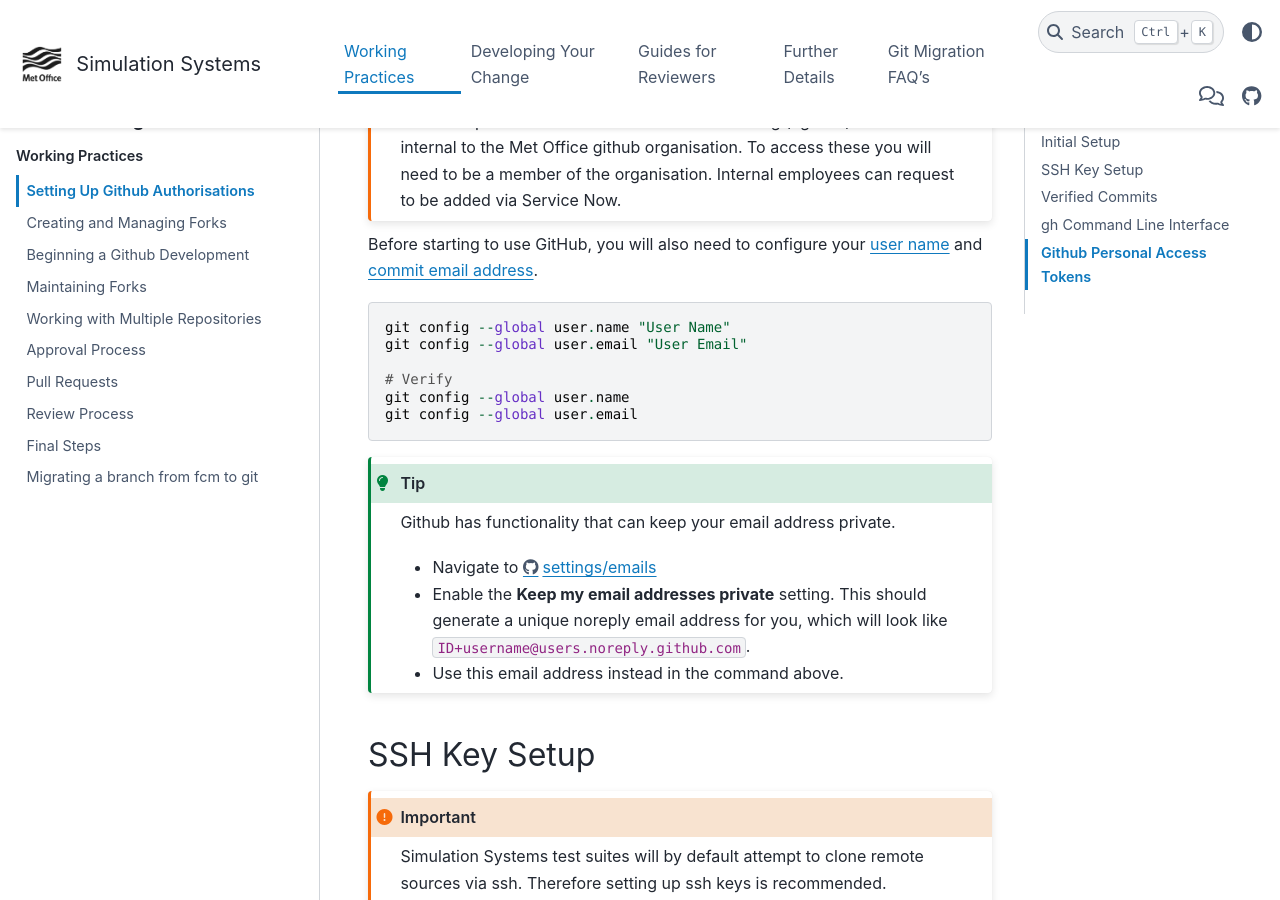
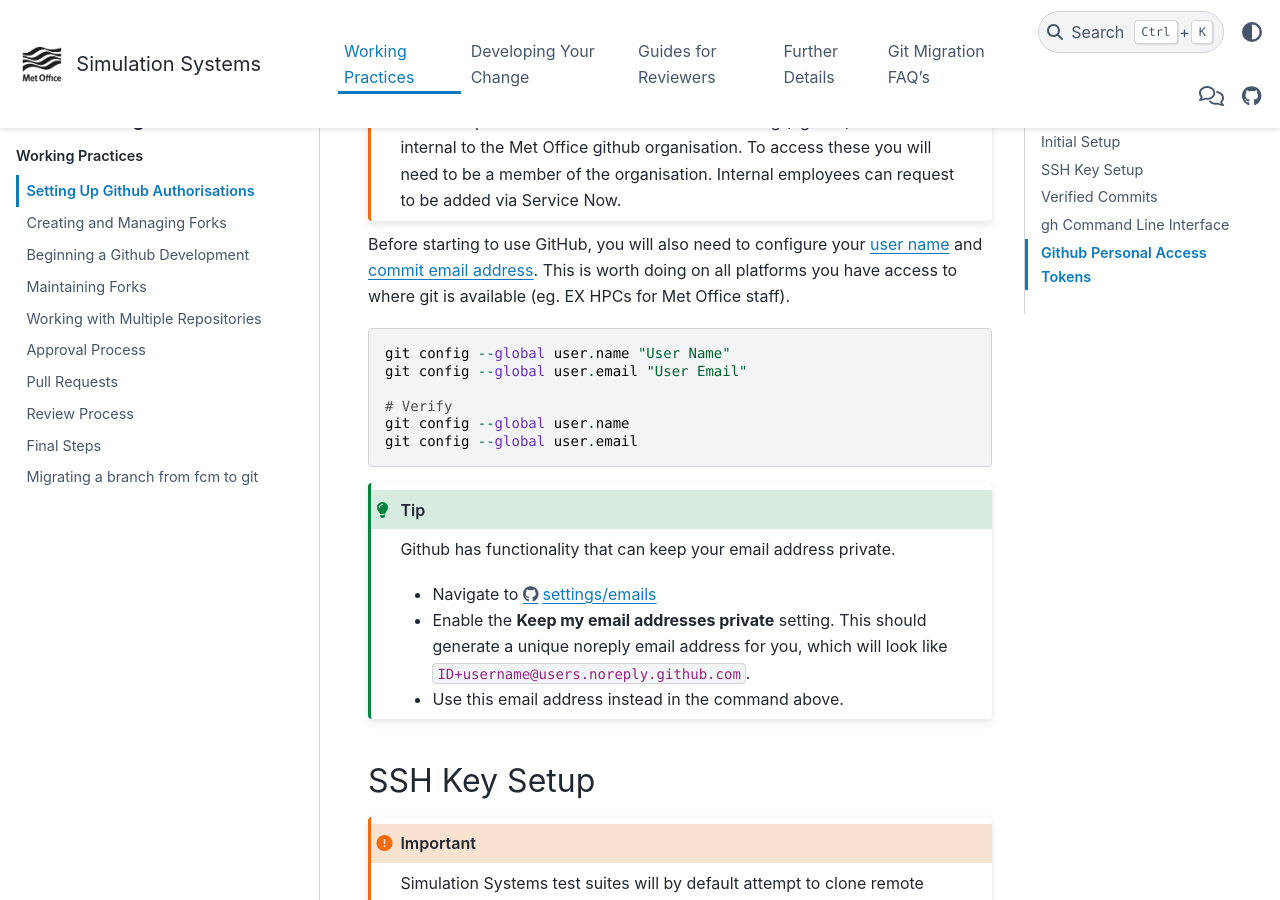
Before and after one commit to MetOffice/simulation-systems, a Sphinx documentation site: the page built from source/WorkingPractices/gh_authorisation.rst, in a window 1280 px wide and 900 px high, scrolled down 715 px. Built offline with Sphinx 7.4.7 and the PyData theme 0.15.4, drawn with Linux system fonts in a browser that asks for light colours.

Commit message:
add git ex advice (#578)

```diff
--- a/source/WorkingPractices/gh_authorisation.rst
+++ b/source/WorkingPractices/gh_authorisation.rst
@@ -42,6 +42,8 @@
 <https://docs.github.com/en/get-started/git-basics/setting-your-username-in-git?platform=linux>`_
 and `commit email address
 <https://docs.github.com/en/account-and-profile/how-tos/setting-up-and-managing-your-personal-account-on-github/managing-email-preferences/setting-your-commit-email-address>`_.
+This is worth doing on all platforms you have access to where git is available
+(eg. EX HPCs for Met Office staff).
 
 .. code-block::
 
```
